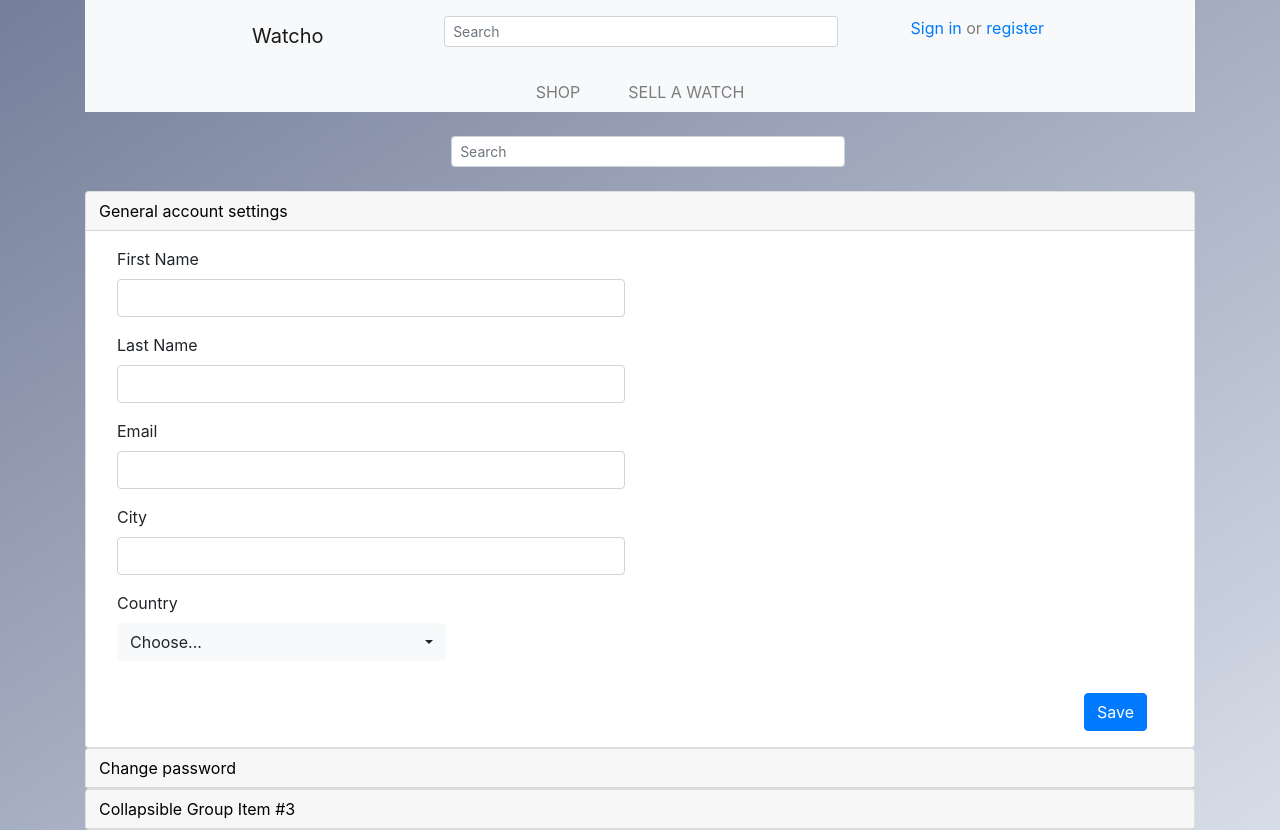
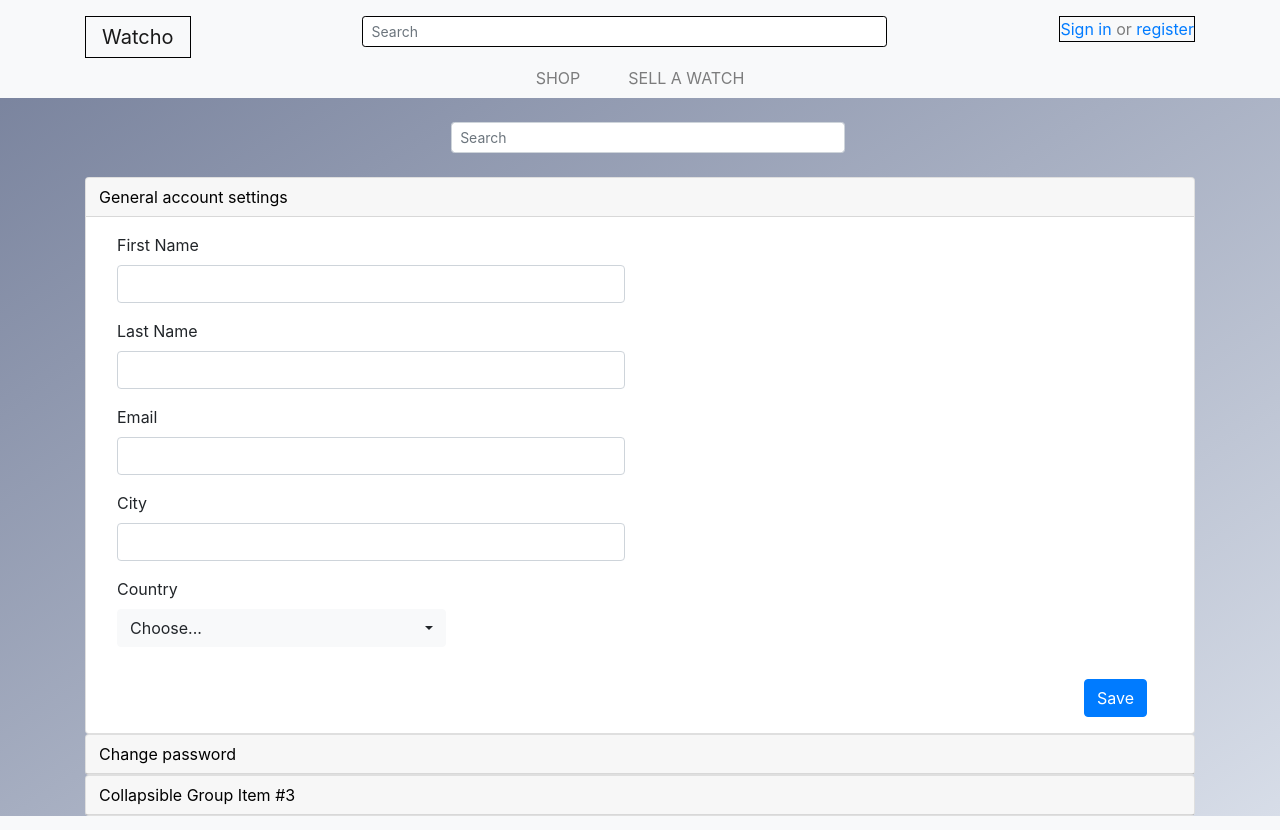
Before and after one commit to kljuni/watchoo-app, a Flask app: page /account in a window 1280 px wide. Run offline with Flask 2, Linux system fonts and the light colour scheme; a user stored in the database is signed in; some libraries are stand-ins or nearby versions.

Commit message:
saving updates IK 4/9/20 v2

```diff
--- a/templates/layout.html
+++ b/templates/layout.html
@@ -18,30 +18,27 @@
     </head>
     <body>
             {% if session.user_id %}
+        <div class="bg-light">
             <div class="container">
                 <ul class="nav justify-content-center navbar-light bg-light">
-                    <a class="navbar-brand nav-link mt-3" href="#">Watcho</a>
-                    <div class="col-6 mt-3">
-                        <form action="/search" method="post" class="form-inline d-flex justify-content-center md-form form-sm mt-0">
+                    <a class="navbar-brand nav-link mt-3 mr-auto ml-auto ml-md-0" href="#" style="border: 1px solid black;">Watcho</a>
+                    <div class="col-6 col-lg-6 mt-3 mx-auto d-none d-md-block d-lg-block d-xl-block">
+                        <form action="/search" method="post" class="form-inline md-form form-sm mt-0">
                             <i class="fas fa-search" aria-hidden="true"></i>
-                            <input name="search" class="form-control form-control-sm ml-3 w-75" type="text" placeholder="Search"
-                            aria-label="Search">
+                            <input name="search" class="form-control form-control-sm w-100" type="text" placeholder="Search"
+                            aria-label="Search" style="border: 1px solid black;">
                         </form>
                     </div>
-                    <ul class="navbar-nav mt-3 d-none d-lg-block d-md-block d-xl-block">
-                        <li class="nav-item">
+                    <ul class="navbar-nav mt-3 d-none d-lg-block d-md-block d-xl-block ml-auto">
+                        <li class="nav-item" style="border: 1px solid black;">
                                 <a class="inherit" href="/login">Sign in</a> <span id="navbar-color"> or </span><a class="inherit" href="/register">register</a>
                             </a>
                         </li>
                     </ul>
-                </ul>
-            </div>
-            <div class="container">
-            <nav class="navbar navbar-light bg-light justify-content-between">
 
                     <b class="screen-overlay"></b>
 
-                <div class="d-lg-none d-xl-none">
+                    <div class="d-lg-none d-xl-none mt-3">
                         <b class="navbar-toggle collapsed" data-toggle="slide-collapse" data-target="#slide-navbar-collapse">
                             <svg width="1.5em" height="1.5em" viewBox="0 0 16 16" class="bi bi-person-circle" fill="currentColor" style="color:#757f9a" xmlns="http://www.w3.org/2000/svg">
                                 <path d="M13.468 12.37C12.758 11.226 11.195 10 8 10s-4.757 1.225-5.468 2.37A6.987 6.987 0 0 0 8 15a6.987 6.987 0 0 0 5.468-2.63z"/>
@@ -63,15 +60,24 @@
                                 </ul>
                         </div>
                     </div>
-            </nav>
+                </ul>
+            </div>
+            <div class="col-11 mt-2 mx-auto d-md-none d-lg-none d-xl-none">
+                <form action="/search" method="post" class="form-inline md-form form-sm mt-0">
+                    <i class="fas fa-search" aria-hidden="true"></i>
+                    <input name="search" class="form-control form-control-sm w-100" type="text" placeholder="Search"
+                    aria-label="Search" style="border: 1px solid black;">
+                </form>
+            </div>
 
-                    <div class="navbar-light bg-light">
+            <div class="container navbar-light bg-light">
                 <ul class="navbar-nav flex-row ml-auto justify-content-center">
                     <li class="nav-item mx-4"><a href="/shop" class="nav-link">SHOP</a></li>
                     <li class="nav-item mx-4"><a href="/sell" class="nav-link">SELL A WATCH</a></li>
                 </ul>
             </div>
         </div>
+
             {% else %}
 
             <nav class="navbar navbar-expand-lg navbar-light bg-light">
```
Lines whose indentation alone changed are shown as unchanged.
